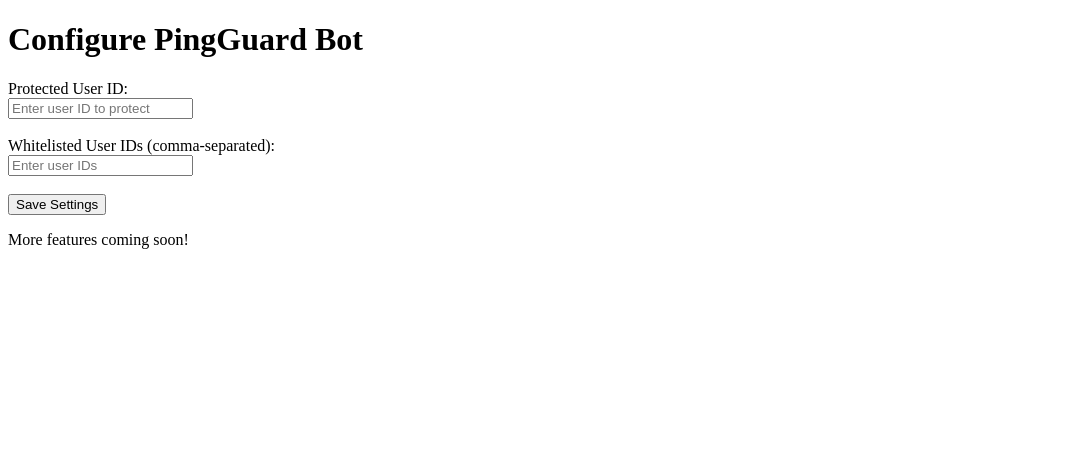
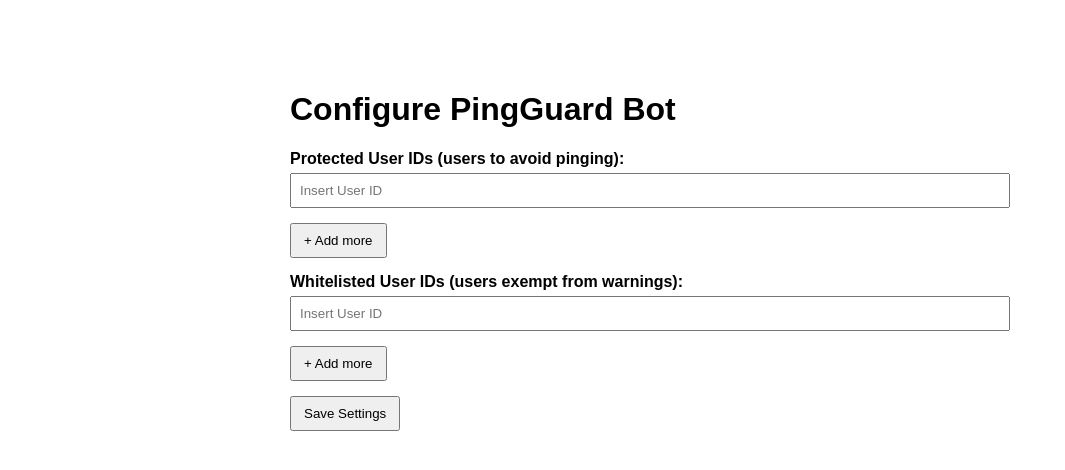
Before and after one commit to BotDeveloper-Code/PingGuard, a plain HTML site: page configure.html in a window 1280 px wide. Shown: the whole page, without its empty margins (0-1065 px from the left). Drawn offline with Linux system fonts and the light colour scheme.

Commit message:
configure.html

```diff
--- a/configure.html
+++ b/configure.html
@@ -2,19 +2,75 @@
 <html lang="en">
 <head>
   <meta charset="UTF-8" />
-  <title>PingGuard Configure</title>
+  <title>Configure PingGuard</title>
+  <style>
+    body { font-family: Arial, sans-serif; max-width: 700px; margin: 50px auto; padding: 20px; }
+    label { display: block; margin-top: 15px; font-weight: bold; }
+    input[type="text"] { width: 100%; padding: 8px; margin-top: 5px; }
+    .input-group { margin-bottom: 10px; }
+    button { margin-top: 15px; padding: 8px 12px; cursor: pointer; }
+  </style>
 </head>
 <body>
   <h1>Configure PingGuard Bot</h1>
-  <form>
-    <label for="protectedUser">Protected User ID:</label><br />
-    <input type="text" id="protectedUser" name="protectedUser" placeholder="Enter user ID to protect" /><br /><br />
+  <form id="configForm">
+    <div>
+      <label>Protected User IDs (users to avoid pinging):</label>
+      <div id="protectedUsersContainer">
+        <input type="text" name="protectedUser" placeholder="Insert User ID" />
+      </div>
+      <button type="button" onclick="addProtectedUser()">+ Add more</button>
+    </div>
 
-    <label for="whitelistedUsers">Whitelisted User IDs (comma-separated):</label><br />
-    <input type="text" id="whitelistedUsers" name="whitelistedUsers" placeholder="Enter user IDs" /><br /><br />
+    <div>
+      <label>Whitelisted User IDs (users exempt from warnings):</label>
+      <div id="whitelistUsersContainer">
+        <input type="text" name="whitelistedUser" placeholder="Insert User ID" />
+      </div>
+      <button type="button" onclick="addWhitelistUser()">+ Add more</button>
+    </div>
 
     <button type="submit">Save Settings</button>
   </form>
-  <p>More features coming soon!</p>
+
+  <script>
+    function addProtectedUser() {
+      const container = document.getElementById('protectedUsersContainer');
+      const input = document.createElement('input');
+      input.type = 'text';
+      input.name = 'protectedUser';
+      input.placeholder = 'Insert User ID';
+      container.appendChild(input);
+    }
+
+    function addWhitelistUser() {
+      const container = document.getElementById('whitelistUsersContainer');
+      const input = document.createElement('input');
+      input.type = 'text';
+      input.name = 'whitelistedUser';
+      input.placeholder = 'Insert User ID';
+      container.appendChild(input);
+    }
+
+    document.getElementById('configForm').addEventListener('submit', function(event) {
+      event.preventDefault();
+
+      const protectedUsers = Array.from(document.getElementsByName('protectedUser'))
+        .map(input => input.value.trim())
+        .filter(val => val !== '');
+
+      const whitelistedUsers = Array.from(document.getElementsByName('whitelistedUser'))
+        .map(input => input.value.trim())
+        .filter(val => val !== '');
+
+      // For now, just show an alert — later you can connect this to your bot's backend via API
+      alert(
+        'Protected Users: ' + protectedUsers.join(', ') + '\n' +
+        'Whitelisted Users: ' + whitelistedUsers.join(', ')
+      );
+
+      // TODO: Send data to your backend for saving
+    });
+  </script>
 </body>
 </html>
```
